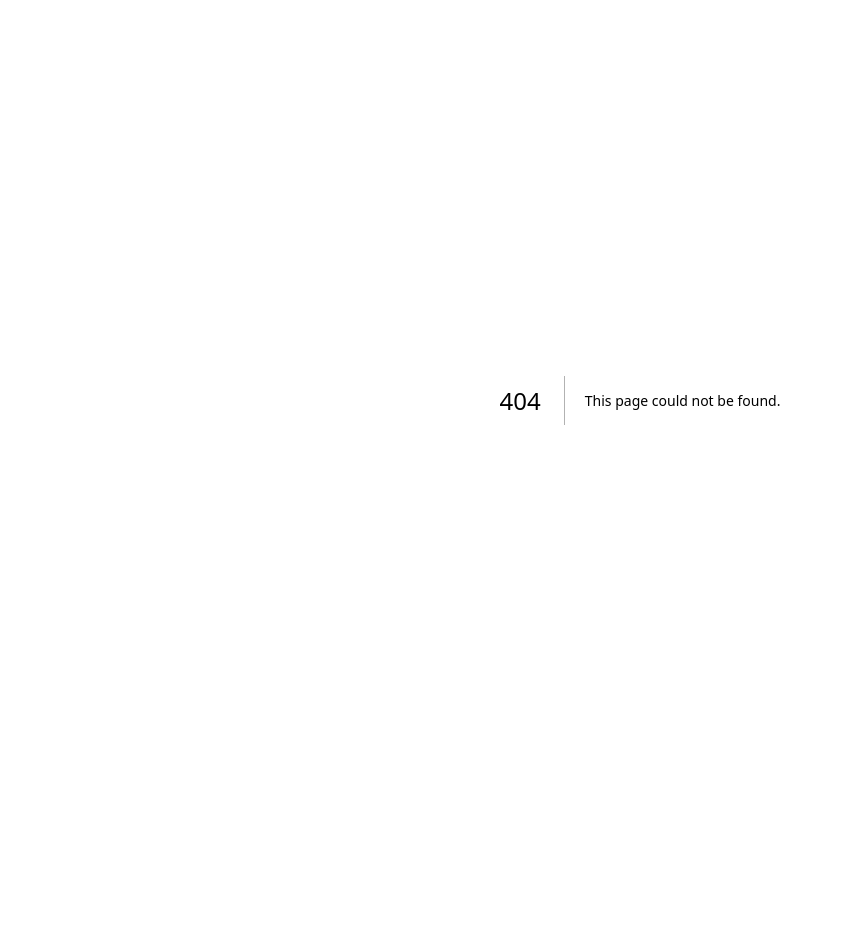
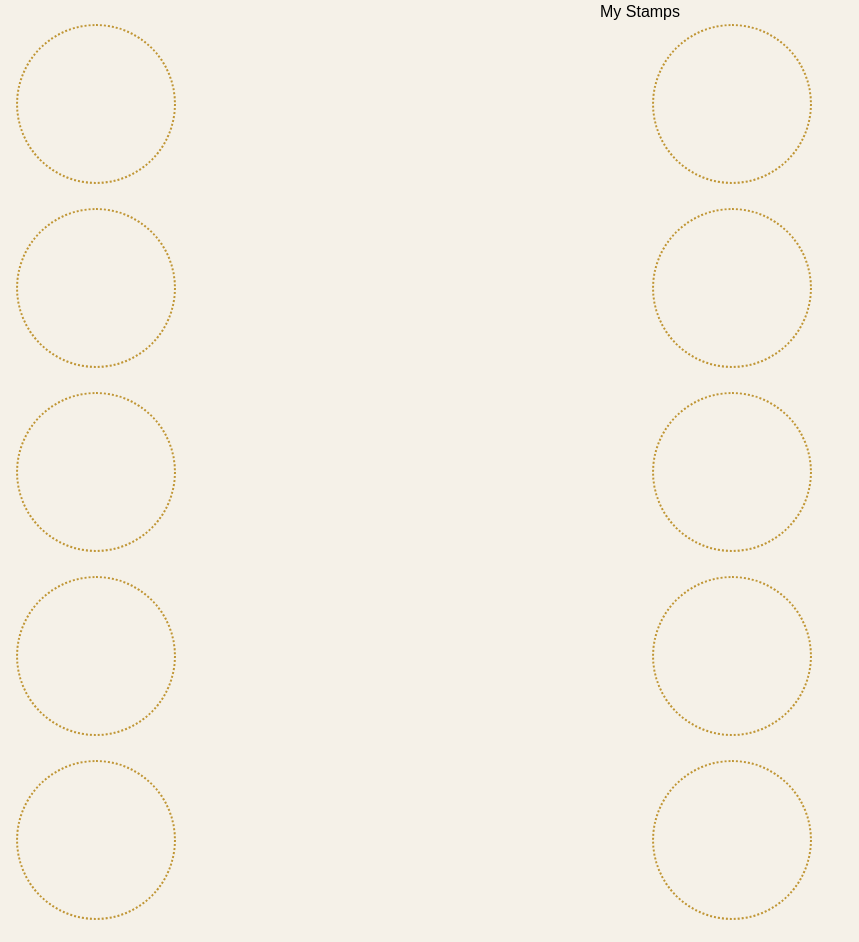
Before and after one commit to charburton18/national-park-e-dex, a Next.js app: page /stamps in a window 1280 px wide. Before the commit this address had no page. Shown: the top 942 px of the page, without its empty margins (0-859 px from the left). Before the commit the page ends 800 px from the top, so only its background shows below. Built offline with nearby package versions, Linux system fonts and the light colour scheme.

Commit message:
add /stamps page and global css variables

```diff
--- a/src/app/globals.css
+++ b/src/app/globals.css
@@ -1,7 +1,12 @@
 @import "tailwindcss";
 
 :root {
-  --background: #ffffff;
+  --background: #F5F1E8; /* soft linen */
+  --primary: #1D5D36; /* hunter green */
+  --secondary: #C09635; /* golden bronze */
+  --secondary-text: #3D3D3D; /* gun metal */
+  --error-state: #C44536; /* tomato jam */
+  --accent: #E8A547; /* sunlit clay */
 }
 
 @theme inline {
--- /dev/null
+++ b/src/app/stamps/page.js
@@ -0,0 +1,69 @@
+export default function Stamps() {
+  return (
+  <>
+    <h1 className='text-center'>My Stamps</h1>
+    <div className="grid grid-cols-2 gap-6 px-4">
+      <div
+        className="w-40 h-40 rounded-full border-2 border-dotted flex items-center justify-center text-lg"
+        style={{ borderColor: '#C09635' }}
+      >
+      </div>
+      <div
+        className="w-40 h-40 rounded-full border-2 border-dotted flex items-center justify-center text-lg"
+        style={{ borderColor: '#C09635' }}
+      >
+      </div>
+      <div
+        className="w-40 h-40 rounded-full border-2 border-dotted flex items-center justify-center text-lg"
+        style={{ borderColor: '#C09635' }}
+      >
+      </div>
+      <div
+        className="w-40 h-40 rounded-full border-2 border-dotted flex items-center justify-center text-lg"
+        style={{ borderColor: '#C09635' }}
+      >
+      </div>
+      <div
+        className="w-40 h-40 rounded-full border-2 border-dotted flex items-center justify-center text-lg"
+        style={{ borderColor: '#C09635' }}
+      >
+      </div>
+      <div
+        className="w-40 h-40 rounded-full border-2 border-dotted flex items-center justify-center text-lg"
+        style={{ borderColor: '#C09635' }}
+      >
+      </div>
+      <div
+        className="w-40 h-40 rounded-full border-2 border-dotted flex items-center justify-center text-lg"
+        style={{ borderColor: '#C09635' }}
+      >
+      </div>
+      <div
+        className="w-40 h-40 rounded-full border-2 border-dotted flex items-center justify-center text-lg"
+        style={{ borderColor: '#C09635' }}
+      >
+      </div>
+      <div
+        className="w-40 h-40 rounded-full border-2 border-dotted flex items-center justify-center text-lg"
+        style={{ borderColor: '#C09635' }}
+      >
+      </div>
+      <div
+        className="w-40 h-40 rounded-full border-2 border-dotted flex items-center justify-center text-lg"
+        style={{ borderColor: '#C09635' }}
+      >
+      </div>
+      <div
+        className="w-40 h-40 rounded-full border-2 border-dotted flex items-center justify-center text-lg"
+        style={{ borderColor: '#C09635' }}
+      >
+      </div>
+      <div
+        className="w-40 h-40 rounded-full border-2 border-dotted flex items-center justify-center text-lg"
+        style={{ borderColor: '#C09635' }}
+      >
+      </div>
+    </div>
+  </>
+  );
+}
```
